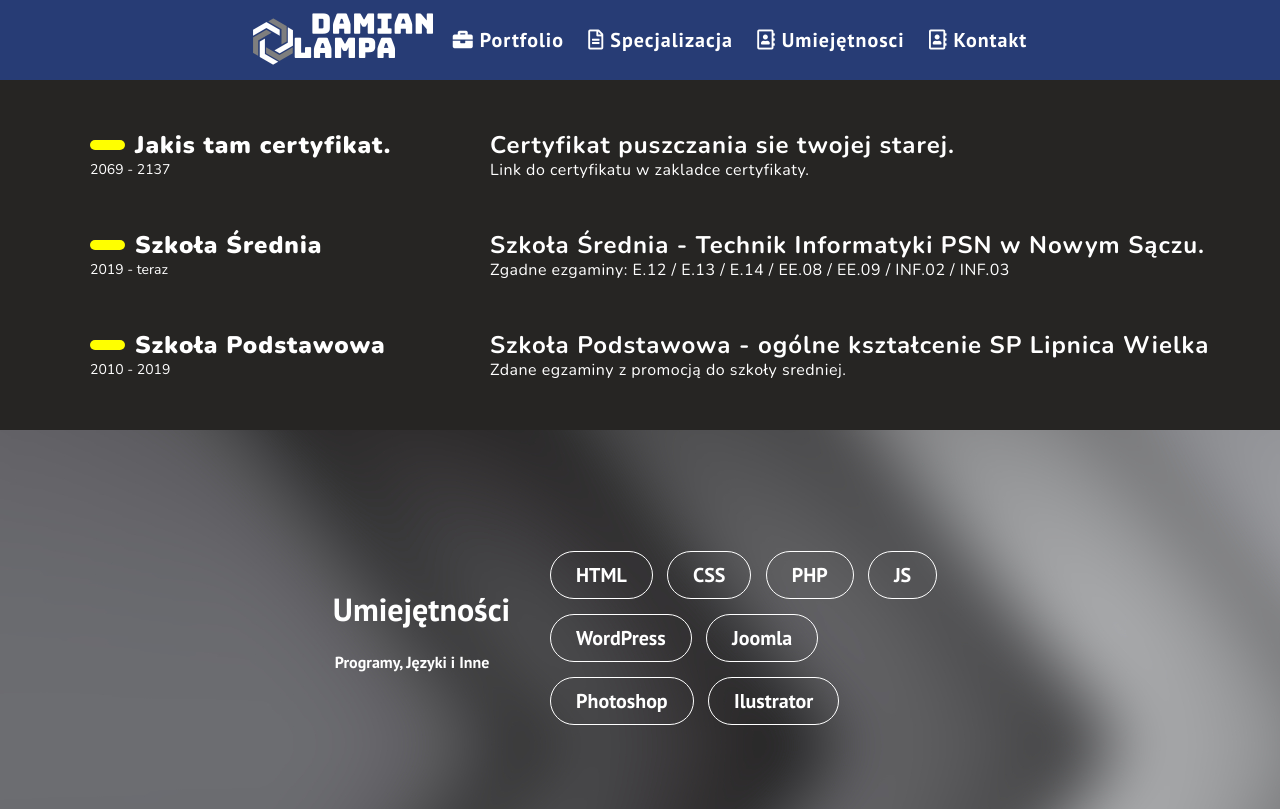
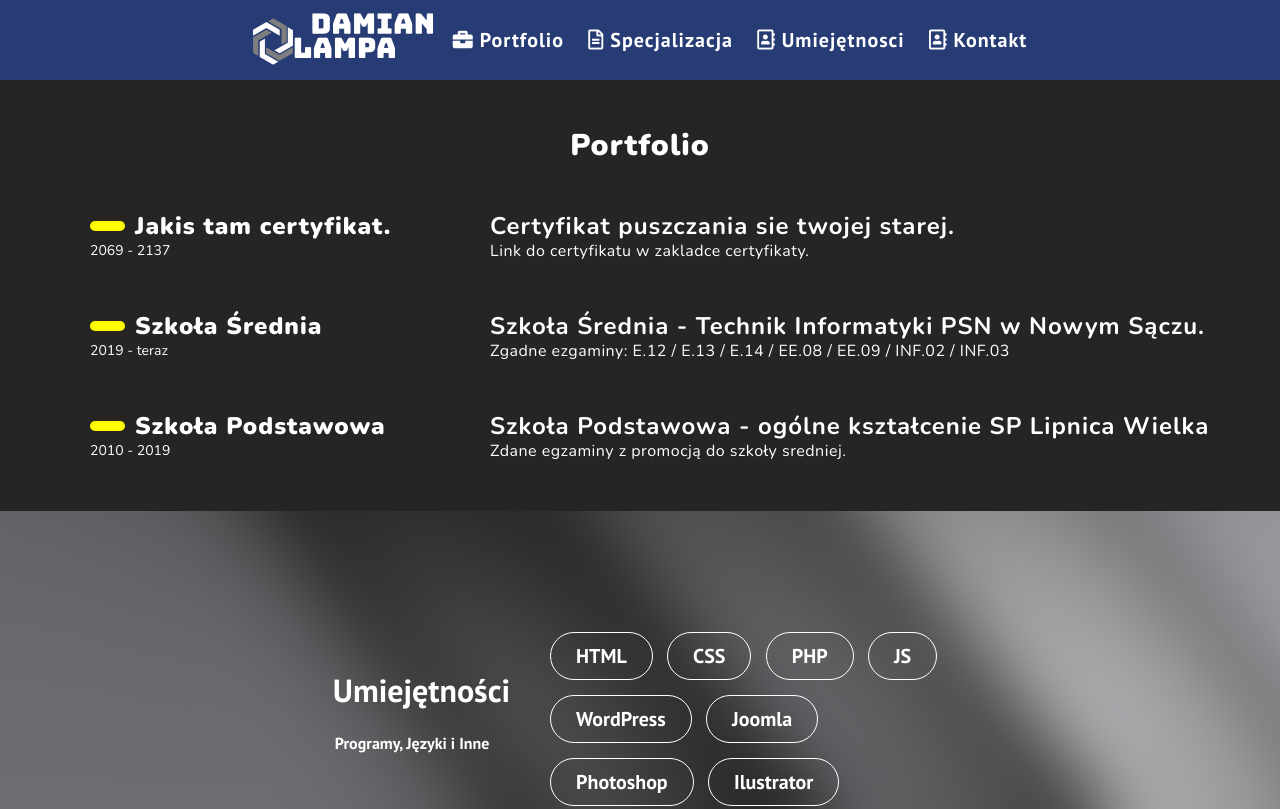
Before and after one commit to Amaczi/my-web3, a plain HTML site: page index.html in a window 1280 px wide. Shown: the top 809 px of the page. Drawn offline with nearby package versions, Linux system fonts and the light colour scheme.

Commit message:
Update index.html

```diff
--- a/index.html
+++ b/index.html
@@ -47,6 +47,7 @@
 
 	<!-- Portfolio -->
 	<div id="portfolio">
+		<div id="catname">Portfolio</div>
 
 		<div class="row">
 		<div class="row1">
```
